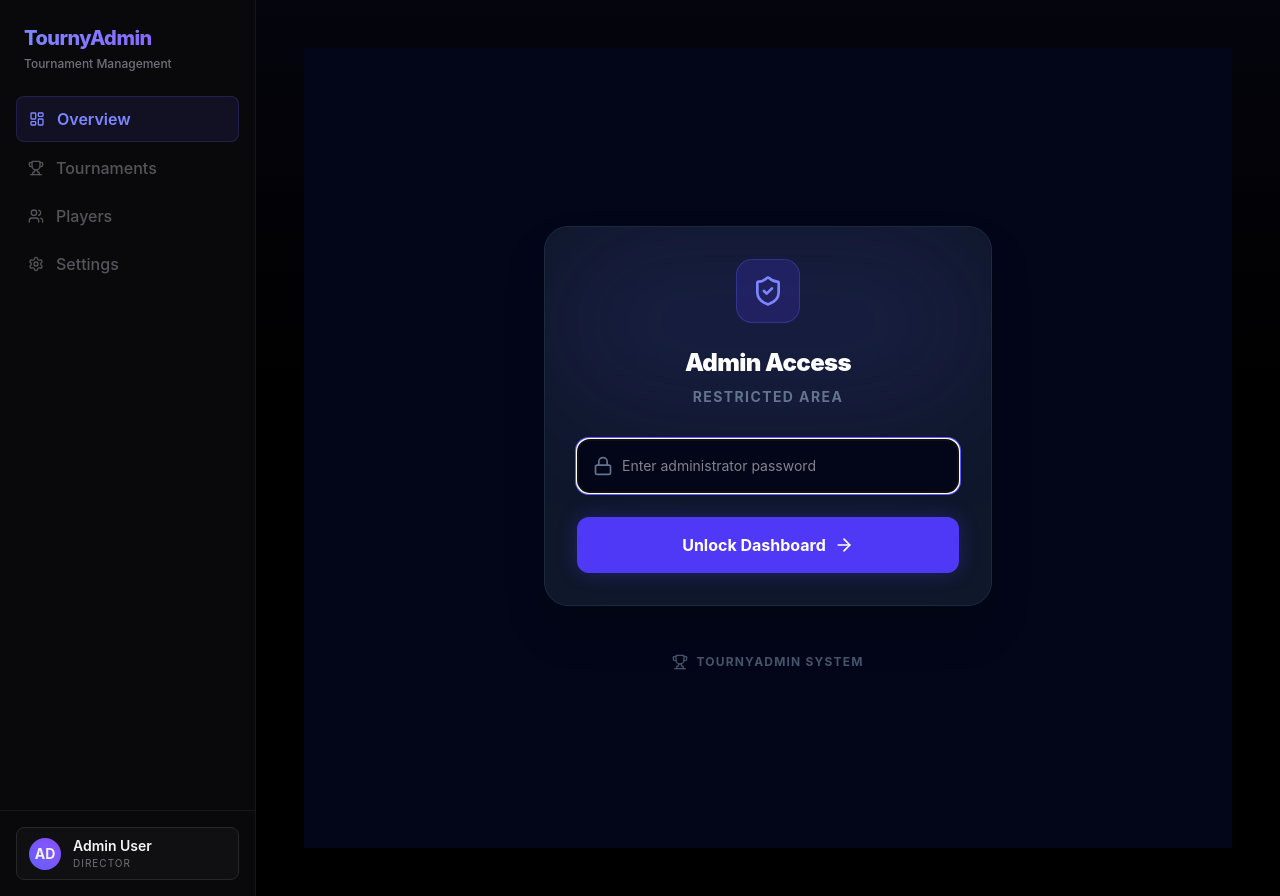
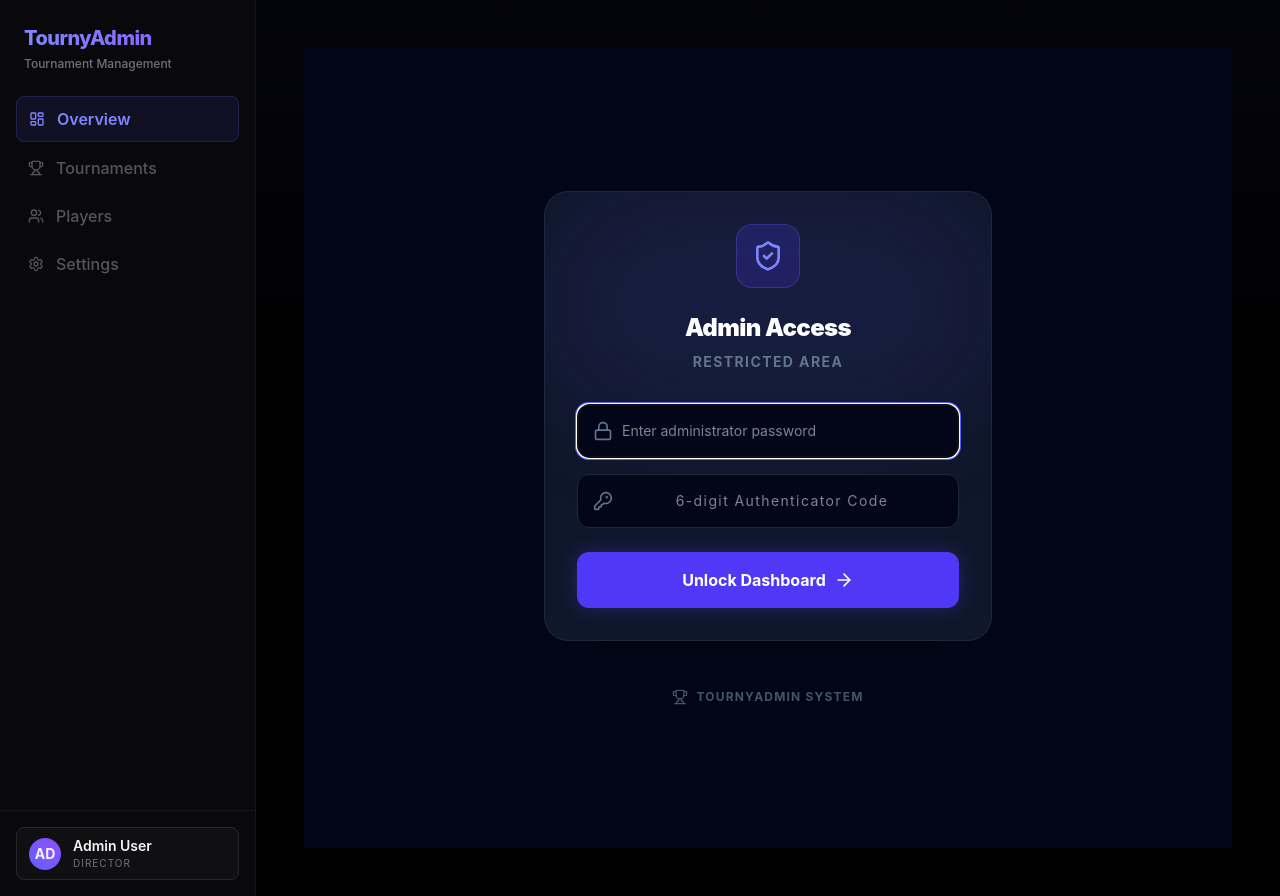
Before and after one commit to ChewCQ/Badminton-Tournament, a Next.js app: page /hq-admin-v2/login in a window 1280 px wide. Built offline with nearby package versions, Linux system fonts and the light colour scheme.

Commit message:
feat: add TOTP 2FA to admin login

```diff
--- a/package.json
+++ b/package.json
@@ -20,10 +20,12 @@
     "clsx": "^2.1.1",
     "lucide-react": "^1.16.0",
     "next": "^15.3.2",
+    "otplib": "^13.4.1",
     "qrcode.react": "^4.2.0",
     "react": "^19.1.0",
     "react-dom": "^19.1.0",
     "react-hook-form": "^7.76.1",
+    "speakeasy": "^2.0.0",
     "tailwind-merge": "^3.6.0",
     "zod": "^3.25.3"
   },
@@ -35,6 +37,7 @@
     "@types/node": "^22.15.17",
     "@types/react": "^19.1.4",
     "@types/react-dom": "^19.1.5",
+    "@types/speakeasy": "^2.0.10",
     "autoprefixer": "^10.5.0",
     "postcss": "^8.5.15",
     "prisma": "^6.9.0",
--- a/src/app/api/auth/login/route.ts
+++ b/src/app/api/auth/login/route.ts
@@ -1,14 +1,52 @@
 import { NextResponse } from "next/server";
 import { cookies } from "next/headers";
+import * as speakeasy from "speakeasy";
 
 export async function POST(request: Request) {
   try {
     const body = await request.json();
-    const { password } = body;
+    const { password, totpCode } = body;
 
     const expectedPassword = process.env.ADMIN_PASSWORD || 'admin';
+    const twoFactorSecret = process.env.ADMIN_2FA_SECRET;
 
-    if (password === expectedPassword) {
+    if (password !== expectedPassword) {
+      return NextResponse.json(
+        { error: "Invalid credentials" },
+        { status: 401 }
+      );
+    }
+
+    if (twoFactorSecret) {
+      if (!totpCode) {
+        return NextResponse.json(
+          { error: "Authenticator code required" },
+          { status: 401 }
+        );
+      }
+
+      try {
+        const isValid = speakeasy.totp.verify({
+          secret: twoFactorSecret,
+          encoding: 'base32',
+          token: totpCode,
+          window: 1 // allow 30 seconds drift either side
+        });
+
+        if (!isValid) {
+          return NextResponse.json(
+            { error: "Invalid authenticator code" },
+            { status: 401 }
+          );
+        }
+      } catch (err) {
+        return NextResponse.json(
+          { error: "Error verifying authenticator code" },
+          { status: 401 }
+        );
+      }
+    }
+
     // Set HTTP-only secure cookie
     const cookieStore = await cookies();
     cookieStore.set({
@@ -22,12 +60,6 @@ export async function POST(request: Request) {
     });
 
     return NextResponse.json({ success: true });
-    }
-
-    return NextResponse.json(
-      { error: "Invalid password" },
-      { status: 401 }
-    );
   } catch (error) {
     return NextResponse.json(
       { error: "Authentication failed" },
--- a/src/app/hq-admin-v2/login/page.tsx
+++ b/src/app/hq-admin-v2/login/page.tsx
@@ -1,11 +1,12 @@
 "use client";
 
-import React, { useState } from "react";
+import React, { useState, useEffect } from "react";
 import { useRouter } from "next/navigation";
-import { Lock, ArrowRight, ShieldCheck, Trophy } from "lucide-react";
+import { Lock, ArrowRight, ShieldCheck, Trophy, KeyRound } from "lucide-react";
 
 export default function AdminLoginPage() {
   const [password, setPassword] = useState("");
+  const [totpCode, setTotpCode] = useState("");
   const [error, setError] = useState("");
   const [isLoading, setIsLoading] = useState(false);
   const router = useRouter();
@@ -19,7 +20,7 @@ export default function AdminLoginPage() {
       const res = await fetch("/api/auth/login", {
         method: "POST",
         headers: { "Content-Type": "application/json" },
-        body: JSON.stringify({ password }),
+        body: JSON.stringify({ password, totpCode }),
       });
 
       if (res.ok) {
@@ -70,8 +71,26 @@ export default function AdminLoginPage() {
                   autoFocus
                 />
               </div>
+
+              <div className="relative mt-4">
+                <div className="absolute inset-y-0 left-0 pl-4 flex items-center pointer-events-none">
+                  <KeyRound className="h-5 w-5 text-slate-500" />
+                </div>
+                <input
+                  type="text"
+                  value={totpCode}
+                  onChange={(e) => setTotpCode(e.target.value.replace(/\D/g, '').slice(0, 6))}
+                  placeholder="6-digit Authenticator Code"
+                  className="w-full bg-slate-950 border border-slate-800 text-white text-sm rounded-xl focus:ring-2 focus:ring-indigo-500 focus:border-indigo-500 block pl-11 p-4 transition-all tracking-widest text-center text-lg"
+                  required
+                  maxLength={6}
+                  pattern="\d{6}"
+                  autoComplete="one-time-code"
+                />
+              </div>
+
               {error && (
-                <p className="mt-3 text-sm font-bold text-rose-500 flex items-center justify-center gap-1.5 bg-rose-500/10 py-2 rounded-lg border border-rose-500/20">
+                <p className="mt-4 text-sm font-bold text-rose-500 flex items-center justify-center gap-1.5 bg-rose-500/10 py-2 rounded-lg border border-rose-500/20">
                   {error}
                 </p>
               )}
```
Also changed, not shown: 1 other file (tests, documents, lock files or other folders). Lines whose indentation alone changed are shown as unchanged.
